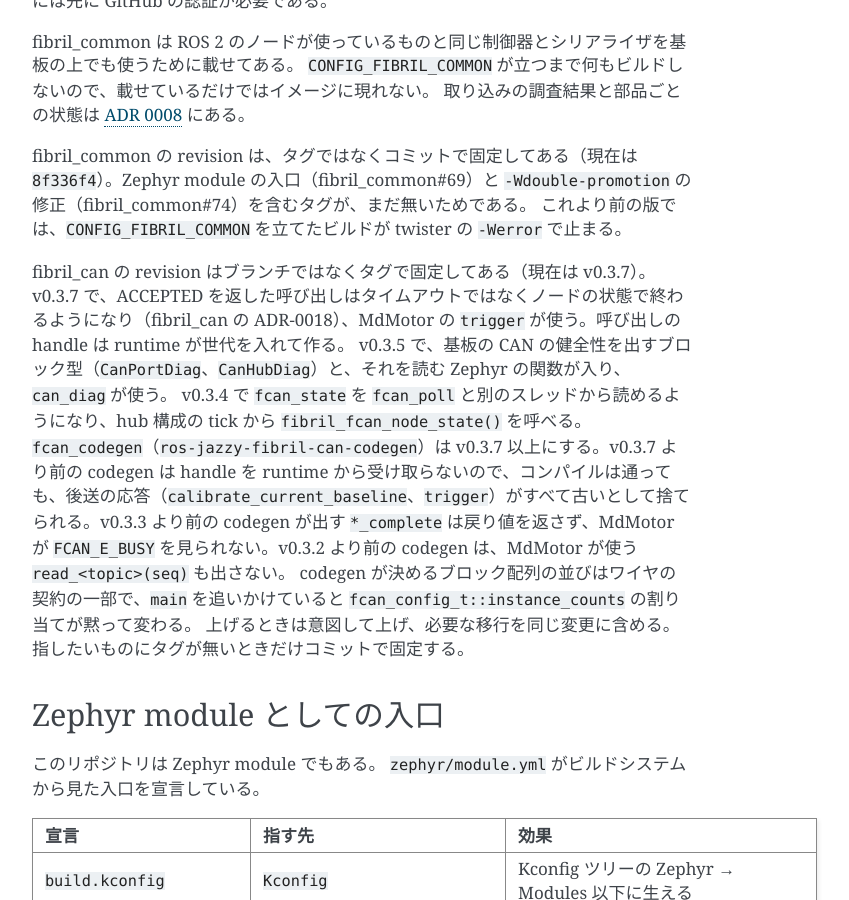
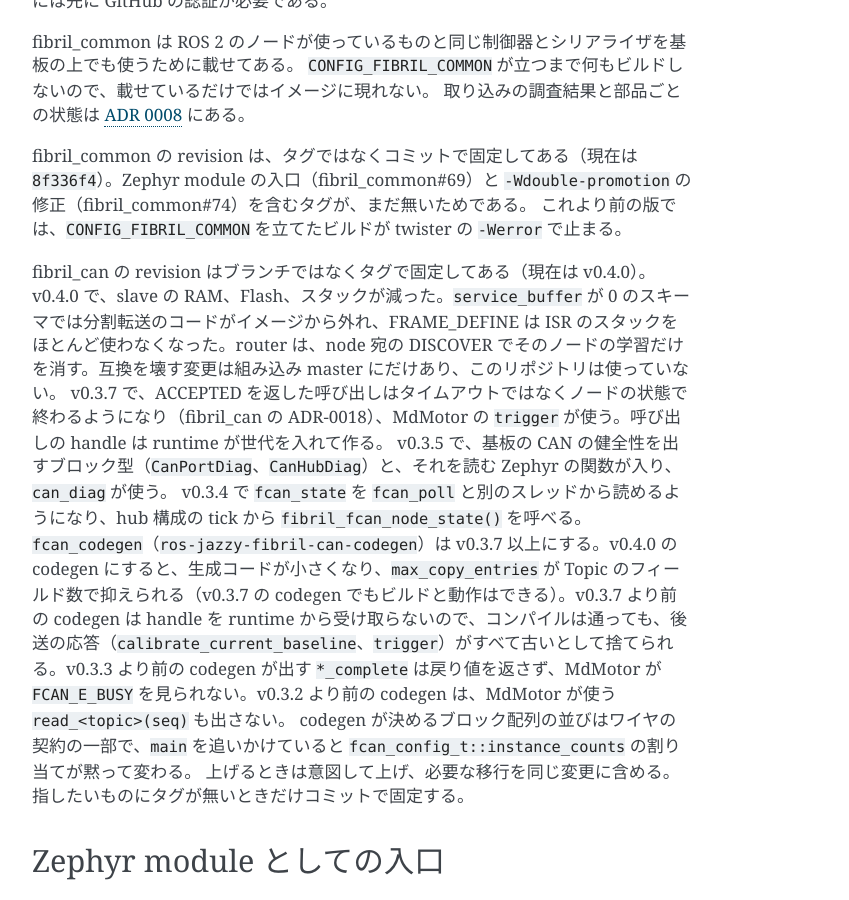
Before and after one commit to ForteFibre/fibril_zephyr, a Sphinx documentation site: the page built from doc/overview.md, in a window 1280 px wide and 900 px high, scrolled down 884 px. Shown: the whole window, without its empty margins (388-1237 px from the left). Built offline with Sphinx 7.4.7, drawn with Linux system fonts in a browser that asks for light colours.

Commit message:
chore(west): fibril_can を v0.4.0 に上げる
slave の Flash が減る（miniv4 の MdMotor 構成で、runtime だけで約 1.1 KB、v0.4.0 の codegen と合わせて約 2.5 KB）。service_buffer が 0 のスキーマで分割転送のコードが外れ、FRAME_DEFINE が ISR のスタックをほとんど使わなくなった。互換を壊す変更は組み込み master にだけあり、ここでは使っていない。v0.3.7 の codegen のままでもビルドと ztest は通る。

Co-Authored-By: Claude Opus 5.5 (1M context) <noreply@anthropic.com>

```diff
--- a/doc/overview.md
+++ b/doc/overview.md
@@ -39,11 +39,12 @@ fibril_common は ROS 2 のノードが使っているものと同じ制御器
 fibril_common の revision は、タグではなくコミットで固定してある（現在は `8f336f4`）。Zephyr module の入口（fibril_common#69）と `-Wdouble-promotion` の修正（fibril_common#74）を含むタグが、まだ無いためである。
 これより前の版では、`CONFIG_FIBRIL_COMMON` を立てたビルドが twister の `-Werror` で止まる。
 
-fibril_can の revision はブランチではなくタグで固定してある（現在は v0.3.7）。
+fibril_can の revision はブランチではなくタグで固定してある（現在は v0.4.0）。
+v0.4.0 で、slave の RAM、Flash、スタックが減った。`service_buffer` が 0 のスキーマでは分割転送のコードがイメージから外れ、FRAME_DEFINE は ISR のスタックをほとんど使わなくなった。router は、node 宛の DISCOVER でそのノードの学習だけを消す。互換を壊す変更は組み込み master にだけあり、このリポジトリは使っていない。
 v0.3.7 で、ACCEPTED を返した呼び出しはタイムアウトではなくノードの状態で終わるようになり（fibril_can の ADR-0018）、MdMotor の `trigger` が使う。呼び出しの handle は runtime が世代を入れて作る。
 v0.3.5 で、基板の CAN の健全性を出すブロック型（`CanPortDiag`、`CanHubDiag`）と、それを読む Zephyr の関数が入り、`can_diag` が使う。
 v0.3.4 で `fcan_state` を `fcan_poll` と別のスレッドから読めるようになり、hub 構成の tick から `fibril_fcan_node_state()` を呼べる。
-`fcan_codegen`（`ros-jazzy-fibril-can-codegen`）は v0.3.7 以上にする。v0.3.7 より前の codegen は handle を runtime から受け取らないので、コンパイルは通っても、後送の応答（`calibrate_current_baseline`、`trigger`）がすべて古いとして捨てられる。v0.3.3 より前の codegen が出す `*_complete` は戻り値を返さず、MdMotor が `FCAN_E_BUSY` を見られない。v0.3.2 より前の codegen は、MdMotor が使う `read_<topic>(seq)` も出さない。
+`fcan_codegen`（`ros-jazzy-fibril-can-codegen`）は v0.3.7 以上にする。v0.4.0 の codegen にすると、生成コードが小さくなり、`max_copy_entries` が Topic のフィールド数で抑えられる（v0.3.7 の codegen でもビルドと動作はできる）。v0.3.7 より前の codegen は handle を runtime から受け取らないので、コンパイルは通っても、後送の応答（`calibrate_current_baseline`、`trigger`）がすべて古いとして捨てられる。v0.3.3 より前の codegen が出す `*_complete` は戻り値を返さず、MdMotor が `FCAN_E_BUSY` を見られない。v0.3.2 より前の codegen は、MdMotor が使う `read_<topic>(seq)` も出さない。
 codegen が決めるブロック配列の並びはワイヤの契約の一部で、`main` を追いかけていると `fcan_config_t::instance_counts` の割り当てが黙って変わる。
 上げるときは意図して上げ、必要な移行を同じ変更に含める。
 指したいものにタグが無いときだけコミットで固定する。
```
Also changed, not shown: west.yml (+11 -1 lines).
